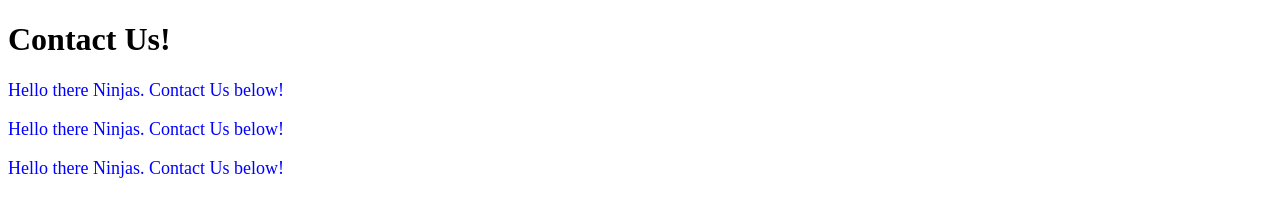
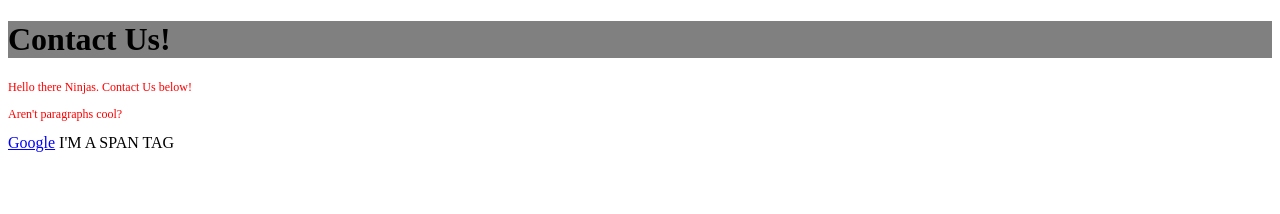
Before and after one commit to GMFBLukek/CSS-Excercise, a plain HTML site: page contact.html in a window 1280 px wide. Drawn offline with Linux system fonts and the light colour scheme.

Commit message:
New decorations

```diff
--- a/CSS/main.css
+++ b/CSS/main.css
@@ -1,4 +1,32 @@
+/********************************************************
+*
+* Author: Luke
+* Date: 23.04.2025
+*
+**********************************************************/
+
+/* Style all p Tags */
+
 p{
-    font-size: 18px;
+    font-size: 12px;
+    color: red;
+}
+
+
+a{
+    text-decoration: underline;
     color: blue;
 }
+
+span{
+    text-transform: uppercase;
+}
+
+h1{
+    font-size: 32px;
+}
+
+div{
+    width: 100%;
+    background-color: grey;
+}
--- a/contact.html
+++ b/contact.html
@@ -12,8 +12,11 @@
         </div>
 
         <p>Hello there Ninjas. Contact Us below!</p>
-        <p>Hello there Ninjas. Contact Us below!</p>
-        <p>Hello there Ninjas. Contact Us below!</p>
+        <p>Aren't paragraphs cool?</p>
+
+        <a href="http://google.com">Google</a>
+
+        <span>I'm a span tag</span>
 
 
     </body>
```
Also changed, not shown: 1 other file.
